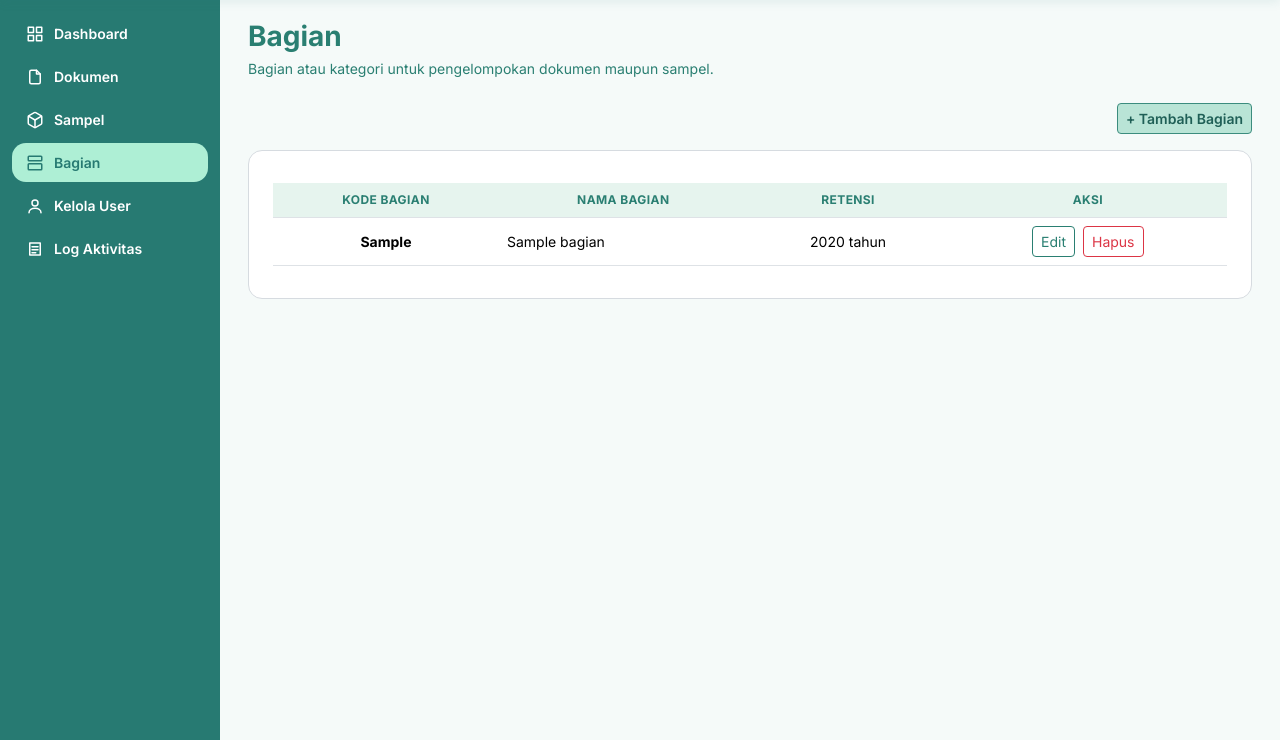
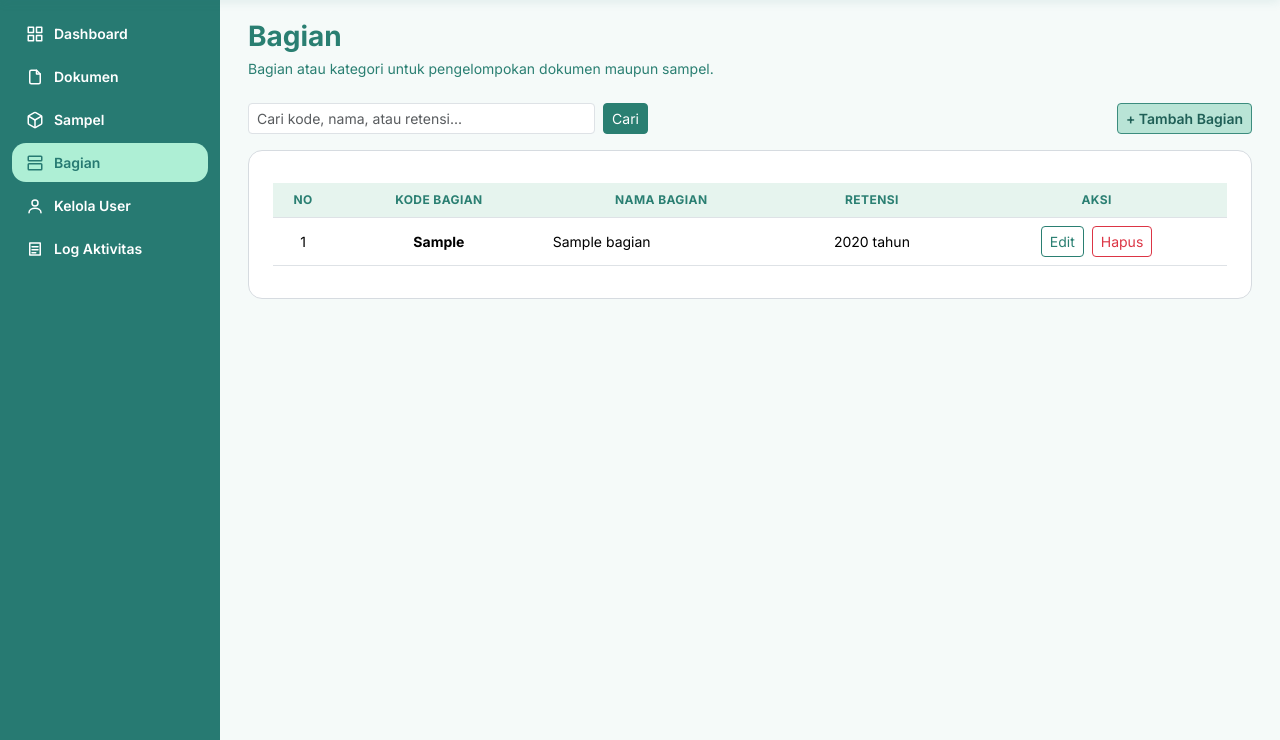
Before and after one commit to nesyaahlm/e-arsipsci, a Laravel app: page /bagian in a window 1280 px wide. Shown: the part 60-800 px from the top of the page. Run offline with Laravel 12, Linux system fonts and the light colour scheme; a user stored in the database is signed in; data comes from the database, SQL or seed files in the repository; tables that the repository leaves empty hold one stand-in row (values such as "Sample post").

Commit message:
blm lengkap

```diff
--- a/app/Http/Controllers/Admin/BagianController.php
+++ b/app/Http/Controllers/Admin/BagianController.php
@@ -11,11 +11,23 @@ use Illuminate\View\View;
 
 class BagianController extends Controller
 {
-    public function index(): View
+    public function index(Request $request): View
     {
-        return view('bagian.index', [
-            'daftarBagian' => Bagian::orderBy('kode')->get(),
-        ]);
+        $cari = trim((string) $request->input('cari'));
+
+        $daftarBagian = Bagian::query()
+            ->when($cari !== '', function ($query) use ($cari) {
+                $query->where(function ($q) use ($cari) {
+                    $q->where('kode', 'like', "%{$cari}%")
+                      ->orWhere('nama', 'like', "%{$cari}%")
+                      ->orWhere('retensi_tahun', 'like', "%{$cari}%");
+                });
+            })
+            ->orderBy('kode')
+            ->paginate(15)
+            ->withQueryString();
+
+        return view('bagian.index', compact('daftarBagian', 'cari'));
     }
 
     public function store(Request $request): RedirectResponse
--- a/app/Http/Controllers/DokumenController.php
+++ b/app/Http/Controllers/DokumenController.php
@@ -14,7 +14,7 @@ class DokumenController extends Controller
 {
     public function index(Request $request)
     {
-        $query = Dokumen::with(['bagian', 'layanan', 'jenisDokumen', 'pengunggah'])->latest();
+        $query = Dokumen::with(['bagian', 'pengunggah'])->latest();
 
         if ($request->filled('cari')) {
             $cari = $request->cari;
--- a/app/Support/PencatatAktivitas.php
+++ b/app/Support/PencatatAktivitas.php
@@ -3,7 +3,7 @@
 namespace App\Support;
 
 use App\Models\JenisDokumen;
-use App\Models\Layanan;
+use App\Models\Bagian;
 use App\Models\LogAktivitas;
 use App\Models\User;
 use Illuminate\Auth\Events\Login;
@@ -41,15 +41,16 @@ class PencatatAktivitas
 
         User::deleted(fn (User $u) => self::catat('mengelola_user', null, 'Menghapus ' . $u->name));
 
-        Layanan::created(fn (Layanan $l) => self::catat('mengelola_layanan', null, 'Menambahkan ' . $l->nama));
+        // Pencatatan log untuk Bagian (menggantikan Layanan)
+        Bagian::created(fn (Bagian $b) => self::catat('mengelola_bagian', null, 'Menambahkan Bagian ' . $b->nama));
 
-        Layanan::updated(function (Layanan $l) {
-            if (self::adaPerubahan($l)) {
-                self::catat('mengelola_layanan', null, 'Mengubah ' . $l->nama);
+        Bagian::updated(function (Bagian $b) {
+            if (self::adaPerubahan($b)) {
+                self::catat('mengelola_bagian', null, 'Mengubah Bagian ' . $b->nama);
             }
         });
 
-        Layanan::deleted(fn (Layanan $l) => self::catat('mengelola_layanan', null, 'Menghapus ' . $l->nama));
+        Bagian::deleted(fn (Bagian $b) => self::catat('mengelola_bagian', null, 'Menghapus Bagian ' . $b->nama));
 
         JenisDokumen::created(fn (JenisDokumen $j) => self::catat('mengelola_jenis_dokumen', null, 'Menambahkan ' . $j->nama));
 
--- a/resources/views/bagian/index.blade.php
+++ b/resources/views/bagian/index.blade.php
@@ -15,7 +15,16 @@
         </div>
     @endif
 
-    <div class="d-flex justify-content-end mb-3">
+    {{-- Form Pencarian & Tombol Tambah --}}
+    <div class="d-flex flex-wrap justify-content-between align-items-center gap-2 mb-3">
+        <form action="{{ route('bagian.index') }}" method="GET" class="d-flex gap-2 flex-grow-1" style="max-width: 400px;">
+            <input type="text" name="cari" value="{{ $cari ?? '' }}" class="form-control form-control-sm" placeholder="Cari kode, nama, atau retensi...">
+            <button type="submit" class="btn btn-sm btn-primary">Cari</button>
+            @if(request('cari'))
+                <a href="{{ route('bagian.index') }}" class="btn btn-sm btn-outline-secondary">Reset</a>
+            @endif
+        </form>
+
         <button type="button" id="btn-tambah-bagian" class="btn btn-sm btn-tambah-layanan">+ Tambah Bagian</button>
     </div>
 
@@ -67,6 +76,7 @@
             <table class="table table-hover align-middle mb-0 tabel-jenis">
                 <thead>
                     <tr>
+                        <th class="text-center" style="width: 60px;">No</th>
                         <th class="text-center">Kode Bagian</th>
                         <th class="text-center">Nama Bagian</th>
                         <th class="text-center">Retensi</th>
@@ -74,8 +84,9 @@
                     </tr>
                 </thead>
                 <tbody>
-                    @forelse ($daftarBagian as $bagian)
+                    @forelse ($daftarBagian as $index => $bagian)
                         <tr>
+                            <td class="text-center">{{ $daftarBagian->firstItem() + $index }}</td>
                             <td class="fw-bold text-center">{{ $bagian->kode }}</td>
                             <td class="text-start">{{ $bagian->nama }}</td>
                             <td class="text-center">{{ $bagian->retensi_tahun ? $bagian->retensi_tahun.' tahun' : '-' }}</td>
@@ -100,13 +111,20 @@
                         </tr>
                     @empty
                         <tr>
-                            <td colspan="4" class="text-center text-secondary py-4">Belum ada bagian.</td>
+                            <td colspan="5" class="text-center text-secondary py-4">Belum ada data bagian yang ditemukan.</td>
                         </tr>
                     @endforelse
                 </tbody>
             </table>
         </div>
     </div>
+
+    {{-- Pagination (Dipindah ke pojok kanan) --}}
+    @if ($daftarBagian->hasPages())
+        <div class="mt-3 d-flex justify-content-end">
+            {{ $daftarBagian->links('pagination::bootstrap-5') }}
+        </div>
+    @endif
 
     @push('scripts')
     <script>
@@ -163,12 +181,16 @@
             tombolTambah.disabled = false;
         }
 
-        tombolTambah.addEventListener('click', function () {
-            modeTambah();
-            bukaForm();
-        });
+        if(tombolTambah) {
+            tombolTambah.addEventListener('click', function () {
+                modeTambah();
+                bukaForm();
+            });
+        }
 
-        tombolKembali.addEventListener('click', tutupForm);
+        if(tombolKembali) {
+            tombolKembali.addEventListener('click', tutupForm);
+        }
 
         document.querySelectorAll('.btn-edit-bagian').forEach(function (tombol) {
             tombol.addEventListener('click', function () {
```
Also changed, not shown: app/Models/Dokumen.php (+3 -13 lines).
